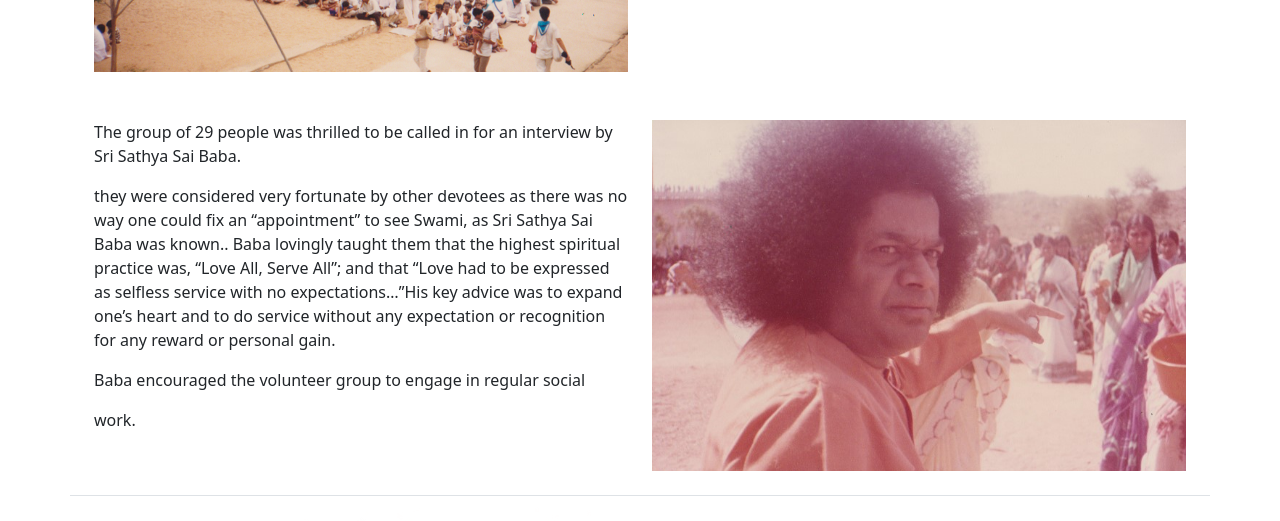
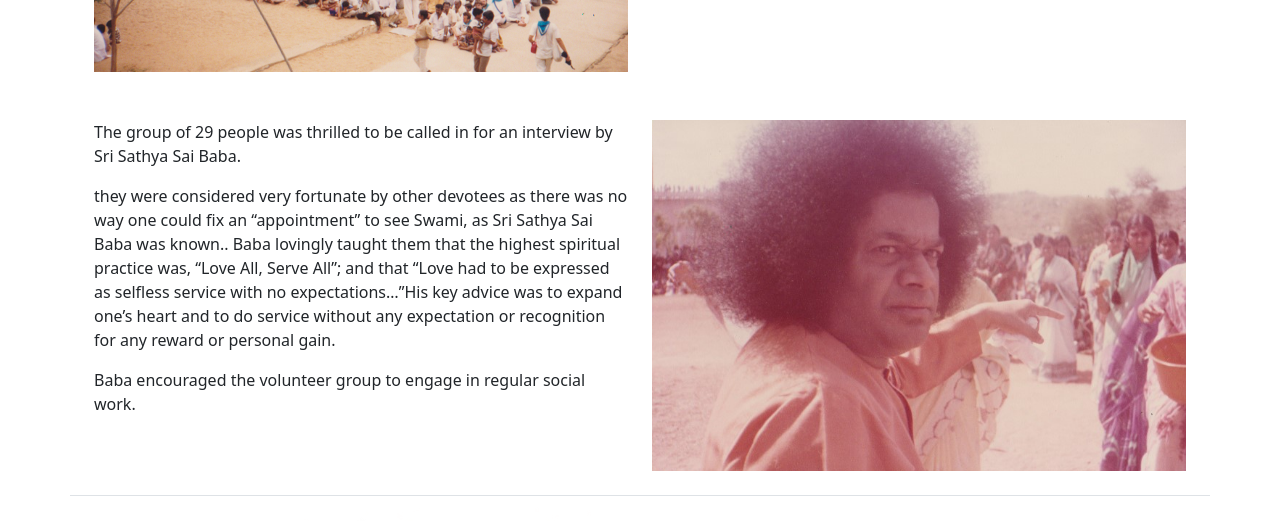
Before and after one commit to naoruki/SwamiHomev2, a React (Vite) app: page /about-us in a window 1280 px wide. Shown: the part 1440-1961 px from the top of the page. Built offline with nearby package versions, Linux system fonts and the light colour scheme.

Commit message:
some fixes for the postion

```diff
--- a/src/components/JourneySection.jsx
+++ b/src/components/JourneySection.jsx
@@ -26,7 +26,7 @@ const JourneySection = () => (
         </div>
       </div>
       <div className="row mt-5 my-4">
-        <div className="col-12 col-md-6">
+        <div className="col-12 col-md-6 order-2 order-md-1">
           <p>
             The group of 29 people was thrilled to be called in for an interview
             by Sri Sathya Sai Baba.
@@ -40,10 +40,10 @@ const JourneySection = () => (
             advice was to expand one’s heart and to do service without any
             expectation or recognition for any reward or personal gain.
           </p>
-          <p>Baba encouraged the volunteer group to engage in regular social</p>
-          work.
+          <p>Baba encouraged the volunteer group to engage in regular social
+          work.</p>
         </div>
-        <div className="col-12 col-md-6">
+        <div className="col-12 col-md-6 order-1 order-md-2">
           <img
             src={journey2}
             className="img-fluid"
```
